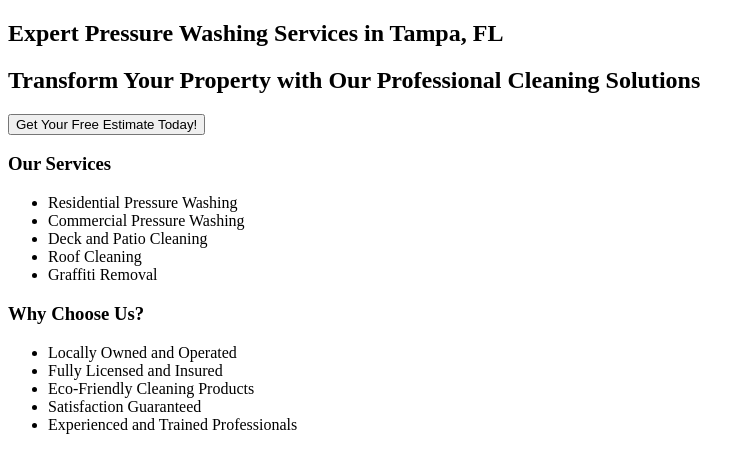
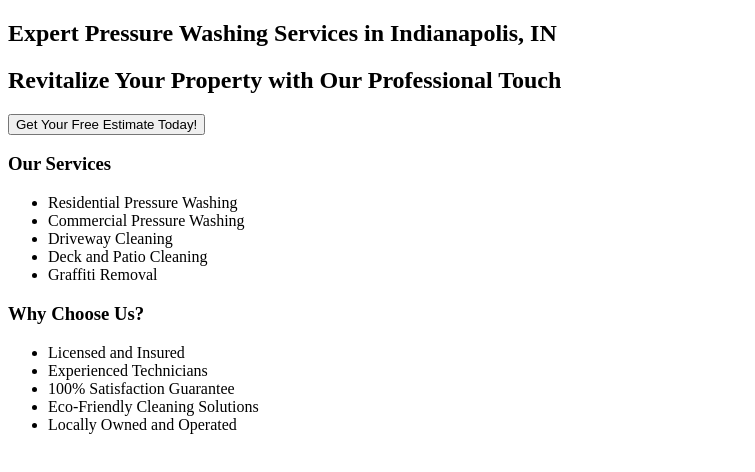
Before and after one commit to jagreen63/ai-business-builder-test-site-2, a Next.js app: page / in a window 1280 px wide. Shown: the top 472 px of the page, without its empty margins (0-755 px from the left). Built offline with nearby package versions, Linux system fonts and the light colour scheme.

Commit message:
site 17: Expert Pressure Washing Services in Indianapolis, IN

```diff
--- a/app/layout.tsx
+++ b/app/layout.tsx
@@ -1,7 +1,7 @@
 import React from 'react';
 export const metadata = {
-  title: 'Top Pressure Washing in Tampa, FL - Clean & Shine',
-  description: 'Reliable pressure washing services for homes and businesses in Tampa, FL. Get a free estimate and enjoy a cleaner property today!',
+  title: 'Top Pressure Washing in Indianapolis, IN',
+  description: 'Professional pressure washing services in Indianapolis to enhance your home\'s curb appeal. Call us for a free quote!',
 };
 const RootLayout = ({ children }) => {
   return (
--- a/app/page.tsx
+++ b/app/page.tsx
@@ -3,8 +3,8 @@ const HomePage = () => {
   return (
     <main className="flex flex-col items-center justify-center min-h-screen bg-gray-100">
       <section className="text-center mt-10">
-        <h1 className="text-4xl font-bold text-gray-800">Expert Pressure Washing Services in Tampa, FL</h1>
-        <h2 className="text-xl text-gray-600 mt-2">Transform Your Property with Our Professional Cleaning Solutions</h2>
+        <h1 className="text-4xl font-bold text-gray-800">Expert Pressure Washing Services in Indianapolis, IN</h1>
+        <h2 className="text-xl text-gray-600 mt-2">Revitalize Your Property with Our Professional Touch</h2>
         <button className="mt-4 px-6 py-2 text-white bg-blue-600 rounded hover:bg-blue-700">Get Your Free Estimate Today!</button>
       </section>
       <section className="mt-10">
@@ -12,19 +12,19 @@ const HomePage = () => {
         <ul className="list-disc list-inside mt-2 text-gray-600">
           <li>Residential Pressure Washing</li>
           <li>Commercial Pressure Washing</li>
+          <li>Driveway Cleaning</li>
           <li>Deck and Patio Cleaning</li>
-          <li>Roof Cleaning</li>
           <li>Graffiti Removal</li>
         </ul>
       </section>
       <section className="mt-10">
         <h3 className="text-2xl font-bold text-gray-800">Why Choose Us?</h3>
         <ul className="list-disc list-inside mt-2 text-gray-600">
+          <li>Licensed and Insured</li>
+          <li>Experienced Technicians</li>
+          <li>100% Satisfaction Guarantee</li>
+          <li>Eco-Friendly Cleaning Solutions</li>
           <li>Locally Owned and Operated</li>
-          <li>Fully Licensed and Insured</li>
-          <li>Eco-Friendly Cleaning Products</li>
-          <li>Satisfaction Guaranteed</li>
-          <li>Experienced and Trained Professionals</li>
         </ul>
       </section>
     </main>
```
